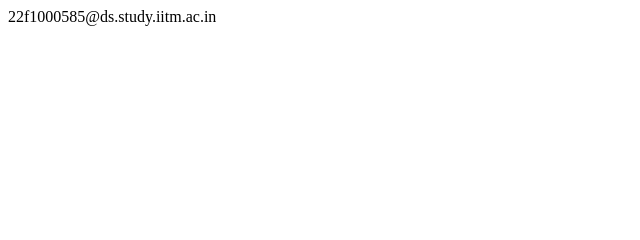
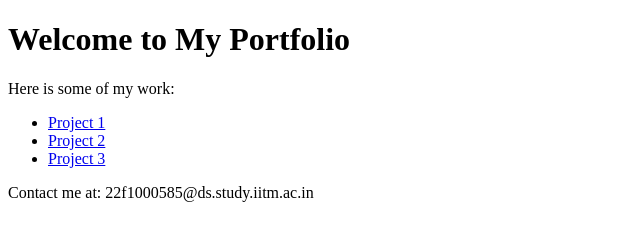
Before and after one commit to yaya0273/pages, a plain HTML site: page index.html in a window 1280 px wide. Shown: the whole page, without its empty margins (0-640 px from the left). Drawn offline with Linux system fonts and the light colour scheme.

Commit message:
Update index.html

```diff
--- a/index.html
+++ b/index.html
@@ -1 +1,20 @@
-<!--email_off-->22f1000585@ds.study.iitm.ac.in<!--/email_off-->
+<!DOCTYPE html>
+<html lang="en">
+<head>
+    <meta charset="UTF-8">
+    <meta name="viewport" content="width=device-width, initial-scale=1.0">
+    <title>My Portfolio</title>
+</head>
+<body>
+    <h1>Welcome to My Portfolio</h1>
+    <p>Here is some of my work:</p>
+    <ul>
+        <li><a href="https://github.com/yourusername/project1">Project 1</a></li>
+        <li><a href="https://github.com/yourusername/project2">Project 2</a></li>
+        <li><a href="https://github.com/yourusername/project3">Project 3</a></li>
+    </ul>
+    <p>Contact me at:
+        <!--email_off-->22f1000585@ds.study.iitm.ac.in<!--/email_off-->
+    </p>
+</body>
+</html>
```
